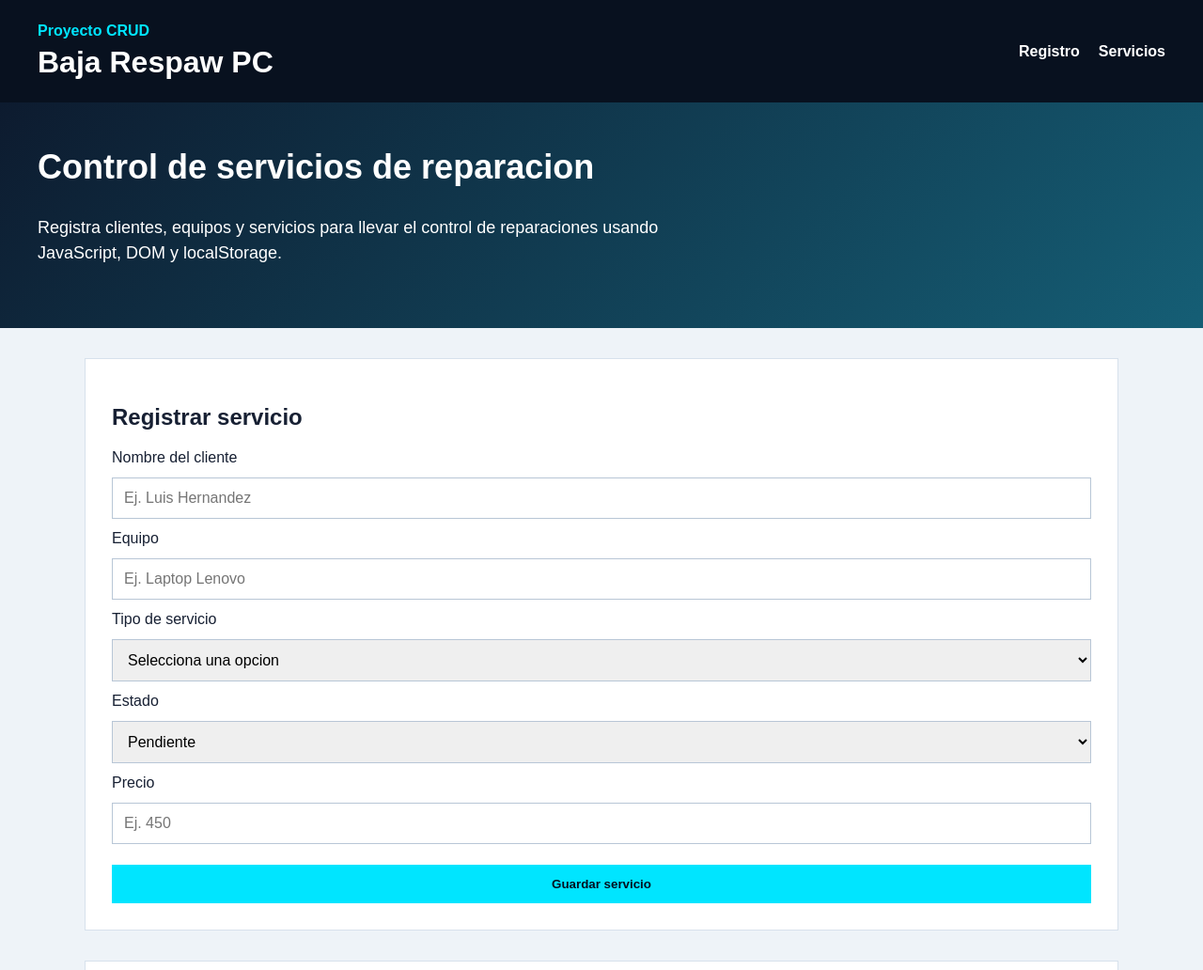
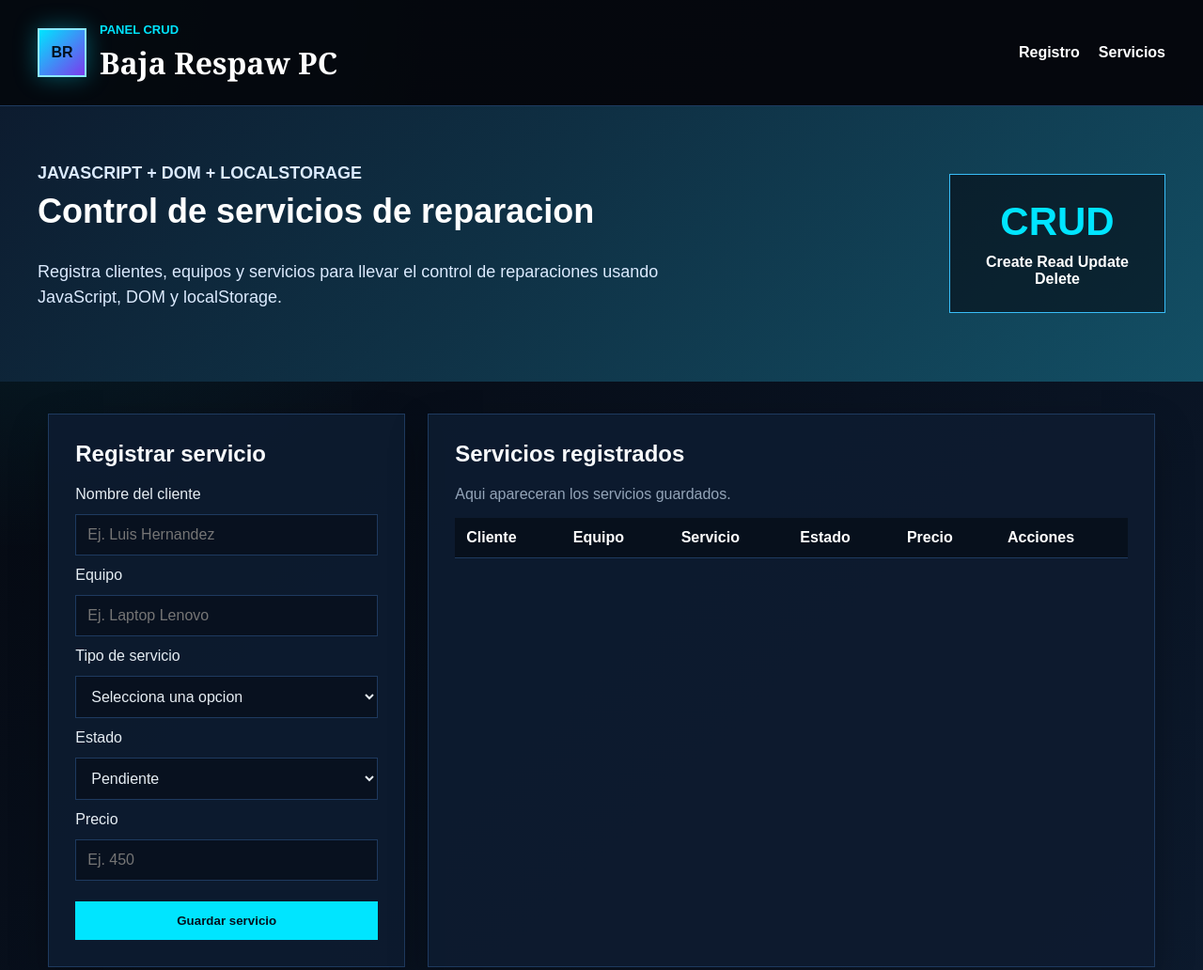
Before and after one commit to MrserranoAr/ProyectoCRUDComputadoras, a plain HTML site: page index.html in a window 1280 px wide. Shown: the top 1032 px of the page at 94% size. Drawn offline with Linux system fonts and the light colour scheme.

Commit message:
Mejorar diseño visual del CRUD

```diff
--- a/assets/css/styles.css
+++ b/assets/css/styles.css
@@ -5,27 +5,54 @@
 body {
     margin: 0;
     font-family: Arial, Helvetica, sans-serif;
-    color: #172033;
-    background-color: #eef3f8;
+    color: #e6edf3;
+    background:
+        radial-gradient(circle at top left, rgba(0, 229, 255, 0.16), transparent 34%),
+        linear-gradient(135deg, #05070d, #08111f 55%, #0d1b2f);
+    min-height: 100vh;
 }
 
 .header {
     padding: 24px 40px;
     color: white;
-    background-color: #08111f;
+    background-color: rgba(5, 7, 13, 0.92);
     display: flex;
     justify-content: space-between;
     align-items: center;
+    border-bottom: 1px solid #1e3a5f;
 }
 
 .header h1 {
     margin: 0;
+    font-family: Georgia, "Times New Roman", serif;
+    letter-spacing: 0;
 }
 
 .etiqueta {
     margin: 0 0 6px;
     color: #00e5ff;
     font-weight: bold;
+    text-transform: uppercase;
+    font-size: 13px;
+}
+
+.logo {
+    display: flex;
+    align-items: center;
+    gap: 14px;
+}
+
+.logo-marca {
+    width: 52px;
+    height: 52px;
+    display: flex;
+    justify-content: center;
+    align-items: center;
+    color: #04111f;
+    background: linear-gradient(135deg, #00e5ff, #7c3aed);
+    border: 2px solid #8be9ff;
+    box-shadow: 0 0 24px rgba(0, 229, 255, 0.35);
+    font-weight: 900;
 }
 
 .menu {
@@ -39,10 +66,18 @@ body {
     font-weight: bold;
 }
 
+.menu a:hover {
+    color: #00e5ff;
+}
+
 .hero {
-    padding: 48px 40px;
+    padding: 58px 40px;
     color: white;
-    background: linear-gradient(135deg, #0d1b2f, #155e75);
+    display: flex;
+    justify-content: space-between;
+    align-items: center;
+    gap: 30px;
+    background: linear-gradient(135deg, rgba(13, 27, 47, 0.96), rgba(21, 94, 117, 0.8));
 }
 
 .hero h2 {
@@ -54,14 +89,48 @@ body {
     max-width: 720px;
     font-size: 18px;
     line-height: 1.5;
+    color: #dbeafe;
+}
+
+.hero-card {
+    width: 230px;
+    padding: 26px;
+    background-color: rgba(5, 7, 13, 0.55);
+    border: 1px solid #38bdf8;
+    text-align: center;
+}
+
+.hero-card span {
+    display: block;
+    color: #00e5ff;
+    font-size: 42px;
+    font-weight: 900;
+}
+
+.hero-card strong {
+    display: block;
+    margin-top: 10px;
+    color: white;
+}
+
+.dashboard {
+    width: min(1180px, 92%);
+    margin: 34px auto;
+    display: grid;
+    grid-template-columns: 380px 1fr;
+    gap: 24px;
 }
 
 .panel {
-    width: min(1100px, 92%);
-    margin: 32px auto;
     padding: 28px;
-    background-color: white;
-    border: 1px solid #d7e1ec;
+    background-color: rgba(13, 27, 47, 0.94);
+    border: 1px solid #1e3a5f;
+    box-shadow: 0 18px 38px rgba(0, 0, 0, 0.28);
+}
+
+.panel h2 {
+    margin-top: 0;
+    color: #f8fafc;
 }
 
 .formulario {
@@ -73,7 +142,9 @@ body {
 .formulario select {
     width: 100%;
     padding: 12px;
-    border: 1px solid #b8c6d6;
+    color: #e6edf3;
+    background-color: #08111f;
+    border: 1px solid #1e3a5f;
     font-size: 16px;
 }
 
@@ -87,26 +158,31 @@ body {
     cursor: pointer;
 }
 
+.formulario button:hover,
+.btn-editar {
+    background-color: #8be9ff;
+}
+
 .btn-editar {
     padding: 8px 12px;
     color: #04111f;
-    background-color: #00e5ff;
     border: 0;
     font-weight: bold;
     cursor: pointer;
 }
 
 .btn-eliminar {
+    margin-top: 6px;
     padding: 8px 12px;
     color: white;
-    background-color: #dc2626;
+    background-color: #be123c;
     border: 0;
     font-weight: bold;
     cursor: pointer;
 }
 
 .ayuda {
-    color: #64748b;
+    color: #93a4b8;
 }
 
 .tabla-contenedor {
@@ -121,20 +197,25 @@ table {
 th,
 td {
     padding: 12px;
-    border-bottom: 1px solid #d7e1ec;
+    border-bottom: 1px solid #1e3a5f;
     text-align: left;
 }
 
 th {
     color: white;
-    background-color: #0d1b2f;
+    background-color: #07101c;
+}
+
+td {
+    color: #dbeafe;
 }
 
 .footer {
     padding: 24px;
     color: white;
-    background-color: #08111f;
+    background-color: rgba(5, 7, 13, 0.92);
     text-align: center;
+    border-top: 1px solid #1e3a5f;
 }
 
 @media (max-width: 768px) {
@@ -152,4 +233,17 @@ th {
     .hero h2 {
         font-size: 30px;
     }
+
+    .hero {
+        flex-direction: column;
+        align-items: flex-start;
+    }
+
+    .hero-card {
+        width: 100%;
+    }
+
+    .dashboard {
+        grid-template-columns: 1fr;
+    }
 }
--- a/index.html
+++ b/index.html
@@ -8,9 +8,12 @@
 </head>
 <body>
     <header class="header">
+        <div class="logo">
+            <span class="logo-marca">BR</span>
             <div>
-            <p class="etiqueta">Proyecto CRUD</p>
+                <p class="etiqueta">Panel CRUD</p>
                 <h1>Baja Respaw PC</h1>
+            </div>
         </div>
 
         <nav class="menu">
@@ -21,13 +24,22 @@
 
     <main>
         <section class="hero">
+            <div>
+                <p class="etiqueta">JavaScript + DOM + localStorage</p>
                 <h2>Control de servicios de reparacion</h2>
                 <p>
                     Registra clientes, equipos y servicios para llevar el control de reparaciones
                     usando JavaScript, DOM y localStorage.
                 </p>
+            </div>
+
+            <div class="hero-card">
+                <span>CRUD</span>
+                <strong>Create Read Update Delete</strong>
+            </div>
         </section>
 
+        <div class="dashboard">
             <section id="registro" class="panel">
                 <h2>Registrar servicio</h2>
 
@@ -64,7 +76,7 @@
                 </form>
             </section>
 
-        <section id="servicios" class="panel">
+            <section id="servicios" class="panel panel-tabla">
                 <h2>Servicios registrados</h2>
                 <p class="ayuda">Aqui apareceran los servicios guardados.</p>
 
@@ -85,6 +97,7 @@
                     </table>
                 </div>
             </section>
+        </div>
     </main>
 
     <footer class="footer">
```
Lines whose indentation alone changed are shown as unchanged.
